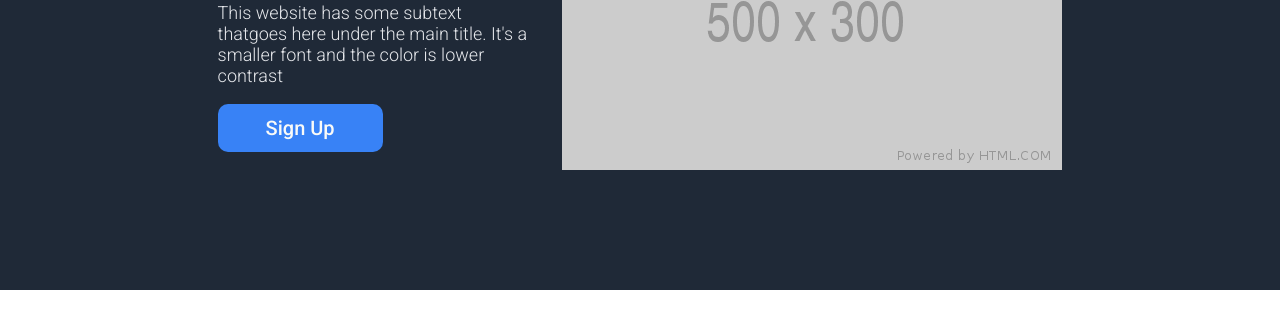
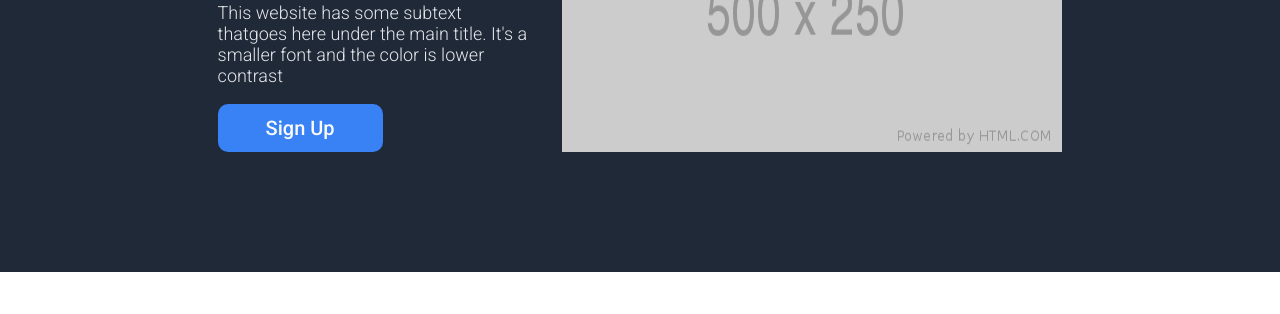
Before and after one commit to ActuallyIsJesse/landing-page-1, a plain HTML site: page index.html in a window 1280 px wide. Shown: the part 342-656 px from the top of the page. Drawn offline with Linux system fonts and the light colour scheme.

Commit message:
Correct img size to be closer to original design.

```diff
--- a/index.html
+++ b/index.html
@@ -26,7 +26,7 @@
                     is lower contrast</p>
                 <button class="hero-button">Sign Up</button>
             </div>
-            <img src="500x300.png" alt="placeholder image">
+            <img src="500x250.png" alt="placeholder image">
         </div>
     </div>
     <div class="information">
```
Also changed, not shown: 500x250.png (added).
